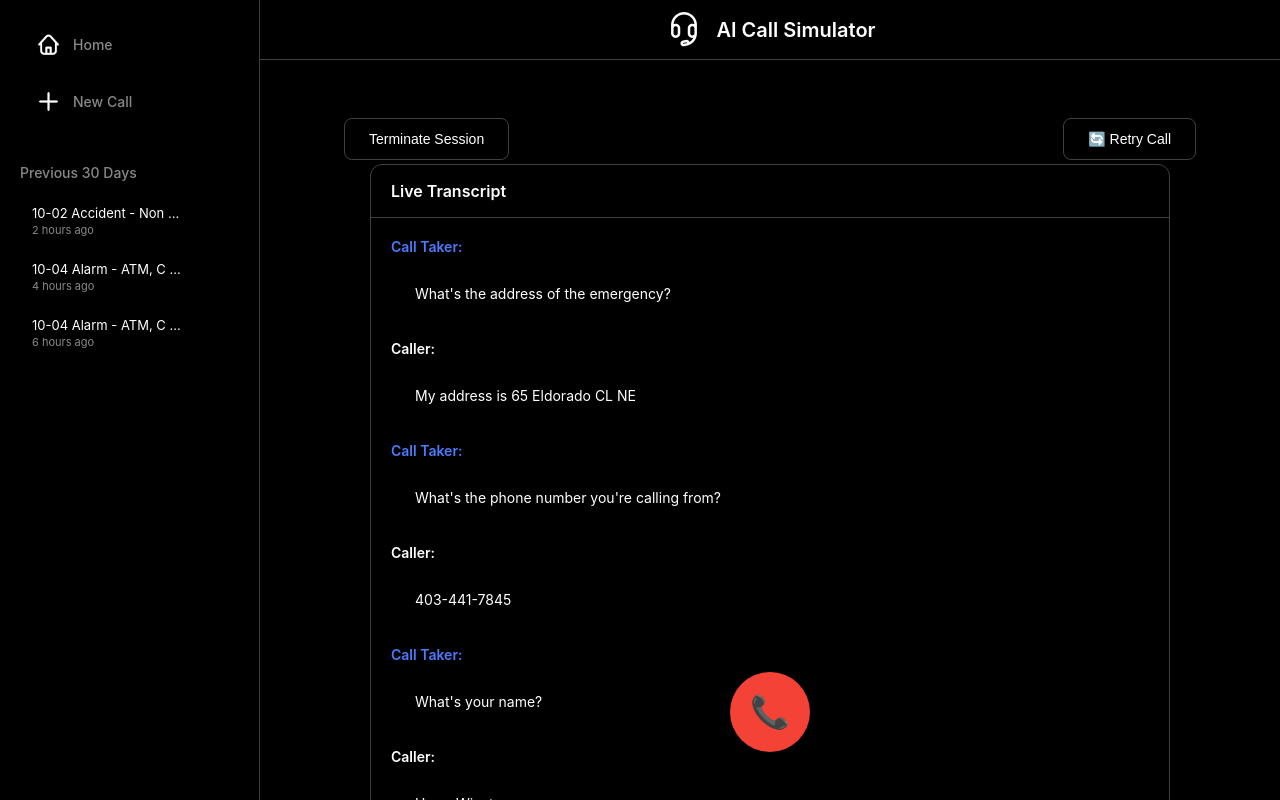
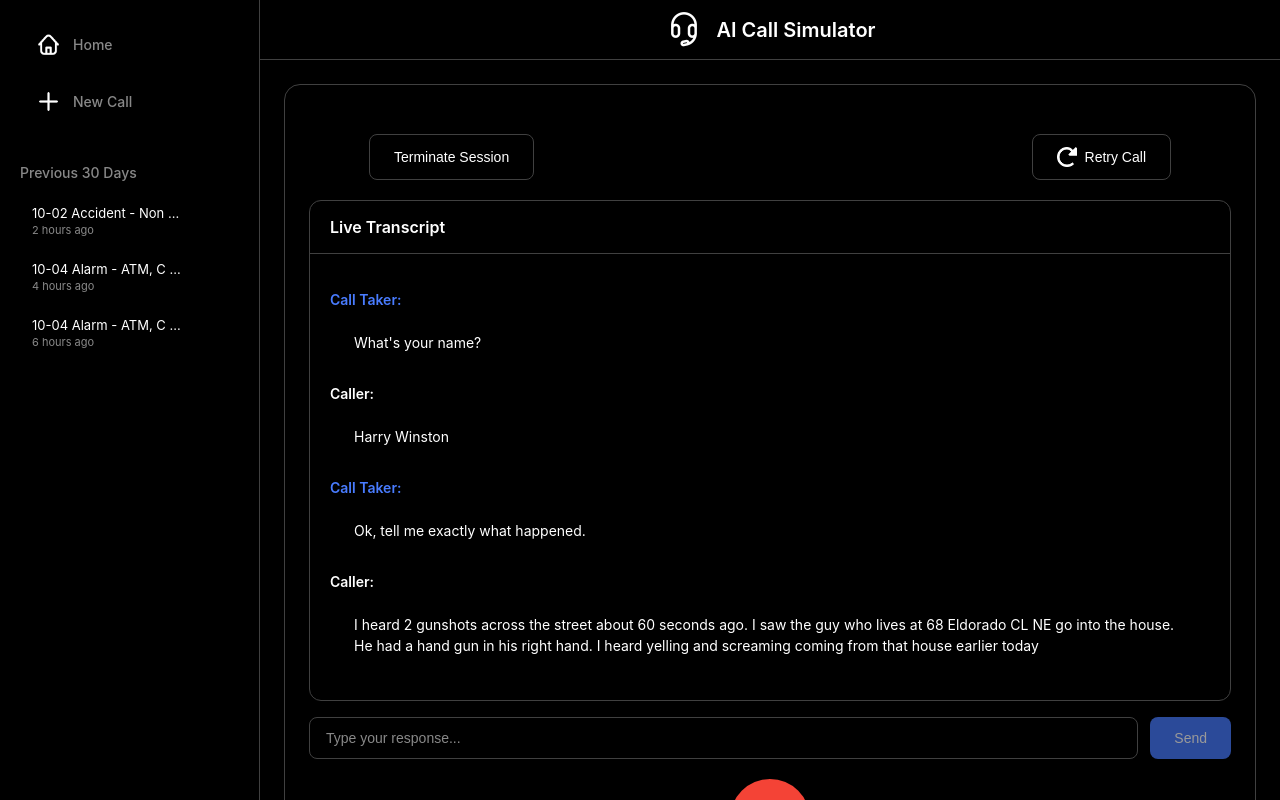
Before and after one commit to JeeyaSomaiya/911-simulation-system, a React (Create React App) app in the folder frontend/: page /call/1 in a window 1280 px wide. Built offline with nearby package versions, Linux system fonts and the light colour scheme; no server answers.

Commit message:
call interface screen done, nav buttons dont work

```diff
--- a/frontend/src/components/CallInterface.js
+++ b/frontend/src/components/CallInterface.js
@@ -1,4 +1,4 @@
-import React, { useState, useEffect } from 'react';
+import React, { useState, useEffect, useRef, useLayoutEffect } from 'react';
 import { useParams, useNavigate } from 'react-router-dom';
 import { useSession } from '../services/useSession';
 import { useWebSocket } from '../services/useWebSocket';
@@ -20,11 +20,52 @@ const CallInterface = () => {
     { role: 'caller', content: "I heard 2 gunshots across the street about 60 seconds ago. I saw the guy who lives at 68 Eldorado CL NE go into the house. He had a hand gun in his right hand. I heard yelling and screaming coming from that house earlier today" }
   ]);
 
+  const transcriptRef = useRef(null);
+  const [shouldAutoScroll, setShouldAutoScroll] = useState(true);
+  const [inputMessage, setInputMessage] = useState('');
+
+  // Use useLayoutEffect to ensure scroll happens after DOM update
+  useLayoutEffect(() => {
+    if (shouldAutoScroll && transcriptRef.current) {
+      transcriptRef.current.scrollTop = transcriptRef.current.scrollHeight;
+    }
+  }, [conversation, shouldAutoScroll]);
+
+  const handleScroll = () => {
+    if (transcriptRef.current) {
+      const { scrollTop, scrollHeight, clientHeight } = transcriptRef.current;
+      const isAtBottom = scrollTop + clientHeight >= scrollHeight - 10;
+      setShouldAutoScroll(isAtBottom);
+    }
+  };
+
   useEffect(() => {
     if (transcript) {
       setConversation(prev => [...prev, transcript]);
     }
   }, [transcript]);
+
+  const handleSendMessage = () => {
+    if (inputMessage.trim()) {
+      const newMessage = {
+        role: 'call_taker',
+        content: inputMessage.trim()
+      };
+
+      setShouldAutoScroll(true);
+      setConversation(prev => [...prev, newMessage]);
+
+      sendMessage(inputMessage.trim());
+
+      setInputMessage('');
+    }
+  };
+
+  const handleKeyPress = (e) => {
+    if (e.key === 'Enter') {
+      handleSendMessage();
+    }
+  };
 
   const handleTerminate = async () => {
     await terminateSession(sessionId);
@@ -38,11 +79,12 @@ const CallInterface = () => {
   return (
     <div className="call-interface">
       <div className="call-controls-top">
-        <button className="btn-secondary" onClick={handleTerminate}>
+        <button className="terminate-btn" onClick={handleTerminate}>
           Terminate Session
         </button>
-        <button className="btn-secondary" onClick={handleRetry}>
-          🔄 Retry Call
+        <button className="retry-btn" onClick={handleRetry}>
+        <img src="/images/retry.png" alt="retry" className="retry-icon"/>
+          Retry Call
         </button>
       </div>
 
@@ -50,10 +92,13 @@ const CallInterface = () => {
         <div className="transcript-display">
           <div className="transcript-header">
             <h3>Live Transcript</h3>
-            {isConnected && <span className="live-indicator">🔴 LIVE</span>}
           </div>
 
-          <div className="transcript-content">
+          <div
+            className="transcript-content"
+            ref={transcriptRef}
+            onScroll={handleScroll}
+          >
             {conversation.map((message, index) => (
               <div key={index} className={`message ${message.role}`}>
                 <span className="role">
@@ -64,12 +109,30 @@ const CallInterface = () => {
             ))}
           </div>
         </div>
+
+        <div className="message-input-container">
+          <input
+            type="text"
+            className="message-input"
+            placeholder="Type your response..."
+            value={inputMessage}
+            onChange={(e) => setInputMessage(e.target.value)}
+            onKeyPress={handleKeyPress}
+          />
+          <button
+            className="send-button"
+            onClick={handleSendMessage}
+            disabled={!inputMessage.trim()}
+          >
+            Send
+          </button>
+        </div>
       </div>
 
       <div className="call-controls-bottom">
         <button className="hang-up-button" onClick={handleTerminate}>
           <div className="call-icon red">
-            <span className="phone-symbol">📞</span>
+          <img src="/images/phone.png" alt="phone" className="hangup-icon"/>
           </div>
         </button>
       </div>
--- a/frontend/src/components/styles/call-interface.css
+++ b/frontend/src/components/styles/call-interface.css
@@ -1,36 +1,37 @@
 .call-interface {
   display: flex;
   flex-direction: column;
-  height: 100%;
-  position: relative;
+  height: 100vh;
+  border: 1px solid var(--border-color);
+  border-radius: 16px;
+  padding: 24px;
+  box-sizing: border-box;
 }
 
 .call-controls-top {
-  position: absolute;
-  top: 24px;
-  left: 50%;
-  transform: translateX(-50%);
   display: flex;
-  gap: 16px;
-  z-index: 10;
+  justify-content: space-between;
+  margin-bottom: 20px;
 }
 
 .transcript-container {
   flex: 1;
-  padding: 80px 24px 100px;
   display: flex;
-  justify-content: center;
+  flex-direction: column;
+  gap: 16px;
+  min-height: 0;
+  margin-bottom: 20px;
 }
 
 .transcript-display {
   width: 100%;
-  max-width: 800px;
   background-color: var(--primary-bg);
   border: 1px solid var(--border-color);
   border-radius: 12px;
   display: flex;
   flex-direction: column;
-  height: 100%;
+  flex: 1;
+  min-height: 0;
 }
 
 .transcript-header {
@@ -39,6 +40,7 @@
   display: flex;
   justify-content: space-between;
   align-items: center;
+  flex-shrink: 0;
 }
 
 .transcript-header h3 {
@@ -47,28 +49,19 @@
   margin: 0;
 }
 
-.live-indicator {
-  display: flex;
-  align-items: center;
-  gap: 4px;
-  font-size: 12px;
-  color: var(--accent-red);
-  font-weight: 500;
-}
-
 .transcript-content {
   flex: 1;
   padding: 20px;
   overflow-y: auto;
   display: flex;
   flex-direction: column;
-  gap: 12px;
+  gap: 8px;
+  min-height: 0;
 }
 
 .message {
   display: flex;
   flex-direction: column;
-  gap: 4px;
 }
 
 .message .role {
@@ -90,18 +83,65 @@
   font-size: 14px;
 }
 
+.message-input-container {
+  display: flex;
+  gap: 12px;
+  width: 100%;
+  flex-shrink: 0;
+}
+
+.message-input {
+  flex: 1;
+  padding: 12px 16px;
+  border: 1px solid var(--border-color);
+  border-radius: 8px;
+  background-color: var(--primary-bg);
+  color: var(--text-primary);
+  font-size: 14px;
+  outline: none;
+  transition: border-color 0.2s ease;
+}
+
+.message-input:focus {
+  border-color: var(--accent-blue);
+}
+
+.message-input::placeholder {
+  color: var(--text-secondary);
+}
+
+.send-button {
+  padding: 12px 24px;
+  background-color: var(--accent-blue);
+  color: white;
+  border: none;
+  border-radius: 8px;
+  cursor: pointer;
+  font-size: 14px;
+  font-weight: 500;
+  transition: background-color 0.2s ease;
+  flex-shrink: 0;
+}
+
+.send-button:hover:not(:disabled) {
+  background-color: var(--accent-blue-hover);
+}
+
+.send-button:disabled {
+  opacity: 0.6;
+  cursor: not-allowed;
+}
+
 .call-controls-bottom {
-  position: absolute;
-  bottom: 24px;
-  left: 50%;
-  transform: translateX(-50%);
+  display: flex;
+  justify-content: center;
+  flex-shrink: 0;
 }
 
 .hang-up-button {
   background: none;
   border: none;
   cursor: pointer;
-  padding: 0;
 }
 
 .hang-up-button .call-icon {
@@ -109,3 +149,35 @@
   height: 80px;
   font-size: 32px;
 }
+
+.terminate-btn,
+.retry-btn {
+  padding: 12px 24px;
+  border: 1px solid var(--border-color);
+  border-radius: 8px;
+  display: flex;
+  align-items: center;
+  gap: 8px;
+  background-color: transparent;
+  color: var(--text-primary);
+  font-size: 14px;
+  cursor: pointer;
+  transition: all 0.2s ease;
+}
+
+.terminate-btn:hover:not(:disabled),
+.retry-btn:hover:not(:disabled) {
+  background-color: var(--hover-bg);
+  border-color: var(--accent-blue);
+}
+
+.hangup-icon{
+  height: 40px;
+  width: 40px;
+  transform: rotate(135deg);
+}
+
+.retry-icon {
+  height: 20px;
+  width: 20px;
+}
--- a/frontend/src/components/styles/call-waiting.css
+++ b/frontend/src/components/styles/call-waiting.css
@@ -11,7 +11,7 @@
 .call-controls-top {
   display: flex;
   justify-content: space-between;
-  padding-top: 10px;
+  padding-top: 25px;
   padding-left: 60px;
   padding-right: 60px;
   width: 100%;
```
